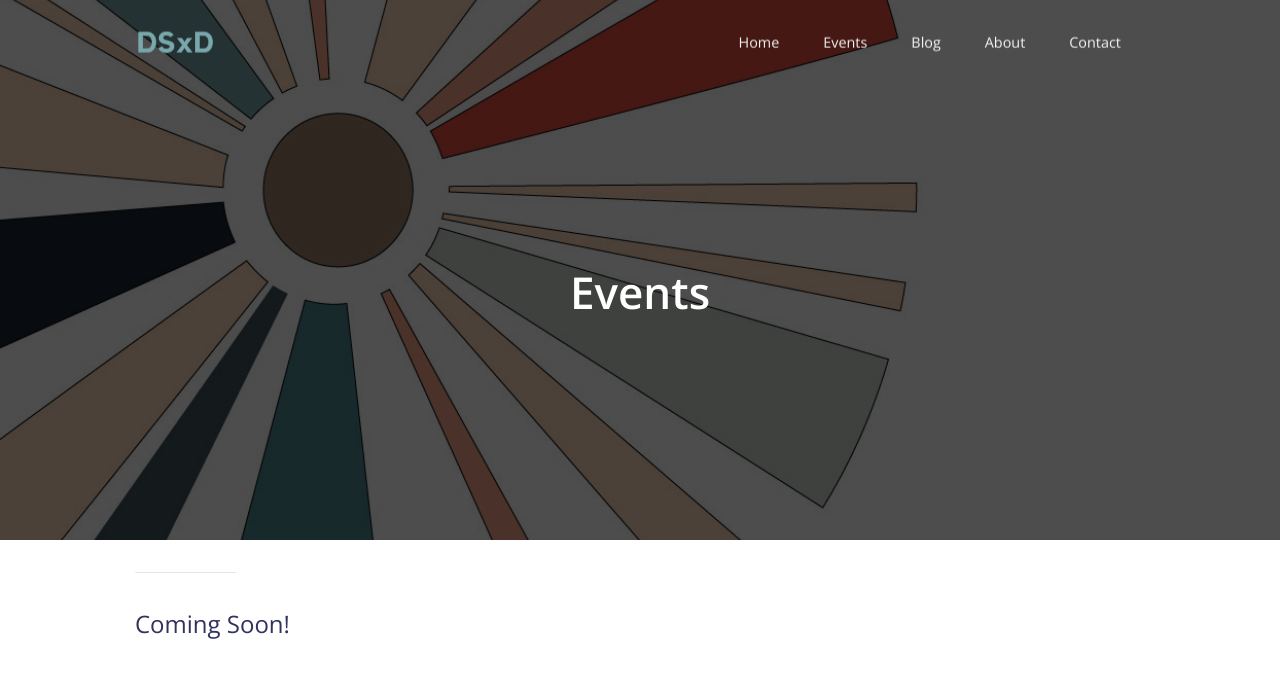
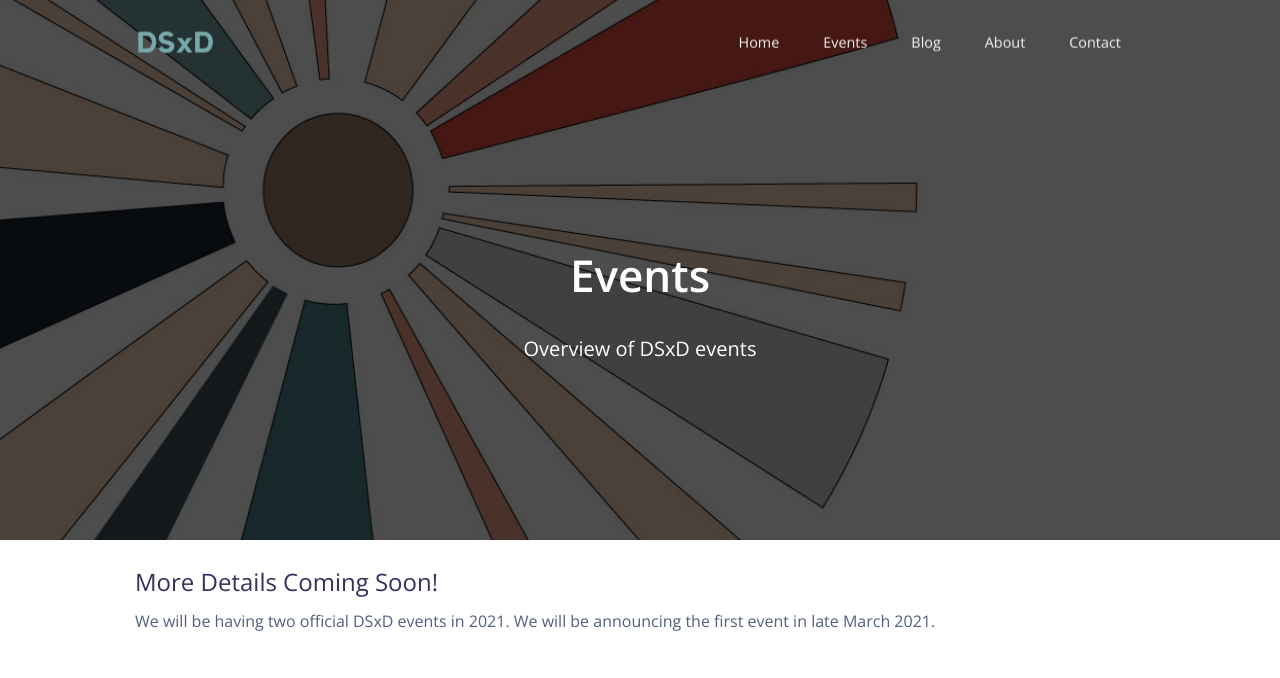
Before and after one commit to iamciera/DSxD_website, a Jekyll site: the page built from _pages/events.md, in a window 1280 px wide and 900 px high. Shown: the top 678 px of the window. Built offline with Jekyll 4.4.1, drawn with Linux system fonts in a browser that asks for light colours; nearby versions of some CDN libraries; some of the changed text lies outside the part shown.

```diff
--- a/_includes/footer.html
+++ b/_includes/footer.html
@@ -1,13 +1,13 @@
 <footer class="footer mt-5 pt-4">
   <div class="container">
-    <div class="row row-grid align-items-center mb-2 mt-2">
+    <!-- <div class="row row-grid align-items-center mb-2 mt-2">
       <div class="col-lg-6">
         <h4 class="mb-0 font-weight-light">{{ site.data.settings.footer_settings.footer_tagline }}</h4>
       </div>
       <div class="col-lg-6 text-lg-right">
         {% include socials.html %}
       </div>
-    </div>
+    </div> -->
     <hr>
     <div class="row align-items-center justify-content-md-between">
       <div class="col-md-6">
--- a/_pages/events.md
+++ b/_pages/events.md
@@ -1,10 +1,14 @@
 ---
 title: Events
-subtitle:
-description: Use the Argon Jekyll theme to build a landing page, blog or complete website.
+subtitle: Overview of DSxD events
+description:
 featured_image: /assets/img/pages/city_3-01.jpg
 ---
 
----
-#### Coming Soon!
-<br><br><br><br><br><br><br><br><br><br><br><br><br><br><br><br><br><br><br><br><br><br><br><br><br>
+
+#### More Details Coming Soon!
+
+
+We will be having two official DSxD events in 2021.  We will be announcing the first event in late March 2021.
+
+<br><br><br><br><br><br><br><br><br><br><br><br><br><br><br>
```
Also changed, not shown: _data/settings.yml (+9 -26 lines), _pages/about.md (+6 -1 lines).
